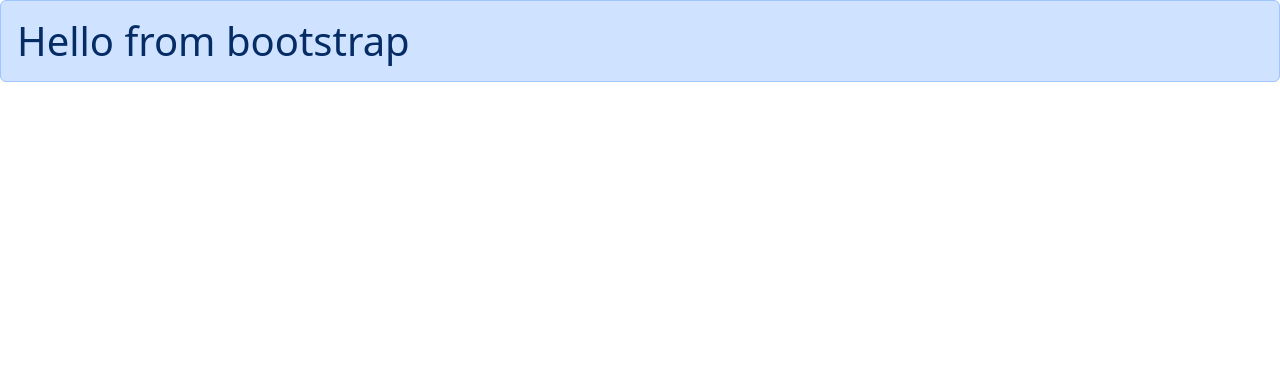
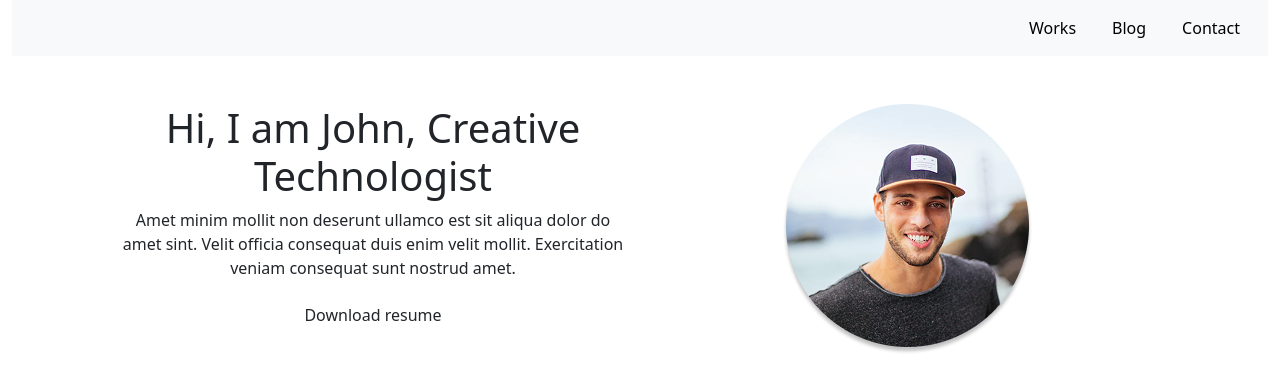
Before and after one commit to gabalekrishna/react-dev, a React (Create React App) app: page / in a window 1280 px wide. Shown: the top 392 px of the page. Built offline with nearby package versions, Linux system fonts and the light colour scheme.

Commit message:
first commit

```diff
--- a/src/App.js
+++ b/src/App.js
@@ -1,10 +1,11 @@
 import React from 'react';
 import 'bootstrap/dist/css/bootstrap.min.css';
 import './App.css';
+import Profile from './Profile'
 
 function App() {
   return (
-   <h1 className="alert alert-primary">Hello from bootstrap</h1>
+   <Profile />
   );
 }
 
--- /dev/null
+++ b/src/Profile.jsx
@@ -0,0 +1,54 @@
+import React from "react";
+import ProfileImg from './Profile.png'
+
+
+const Profile = () => {
+  return (
+    <div className="container-fluid">
+      <nav className="navbar navbar-expand-lg navbar-light bg-light">
+        <div
+          className="collapse navbar-collapse justify-content-end"
+          id="navbarNav"
+        >
+          <ul className="navbar-nav">
+            <li className="nav-item active">
+              <a className="nav-link font-weight-bold" href="#">
+                Works
+              </a>
+            </li>
+            <li className="nav-item">
+              <a className="nav-link" href="#">
+                Blog
+              </a>
+            </li>
+            <li className="nav-item">
+              <a className="nav-link" href="#">
+                Contact
+              </a>
+            </li>
+          </ul>
+        </div>
+      </nav>
+      <div className="container text-center p-5">
+       <div className="row">
+         <div className="col-md-6">
+          <h1>Hi, I am John,
+          Creative Technologist</h1>
+          <p>
+          Amet minim mollit non deserunt ullamco est sit aliqua dolor do amet sint. Velit officia consequat duis enim velit mollit. Exercitation veniam consequat sunt nostrud amet.
+          </p>
+          <button className="btn">Download resume</button>
+         </div>
+         <div className="col-md-6">
+          <img
+          src={ProfileImg}
+          alt="profile-photo"
+          />
+         </div>
+       </div>
+      </div>
+    </div>
+  );
+};
+
+export default Profile;
```
Also changed, not shown: src/Profile.png (added).
